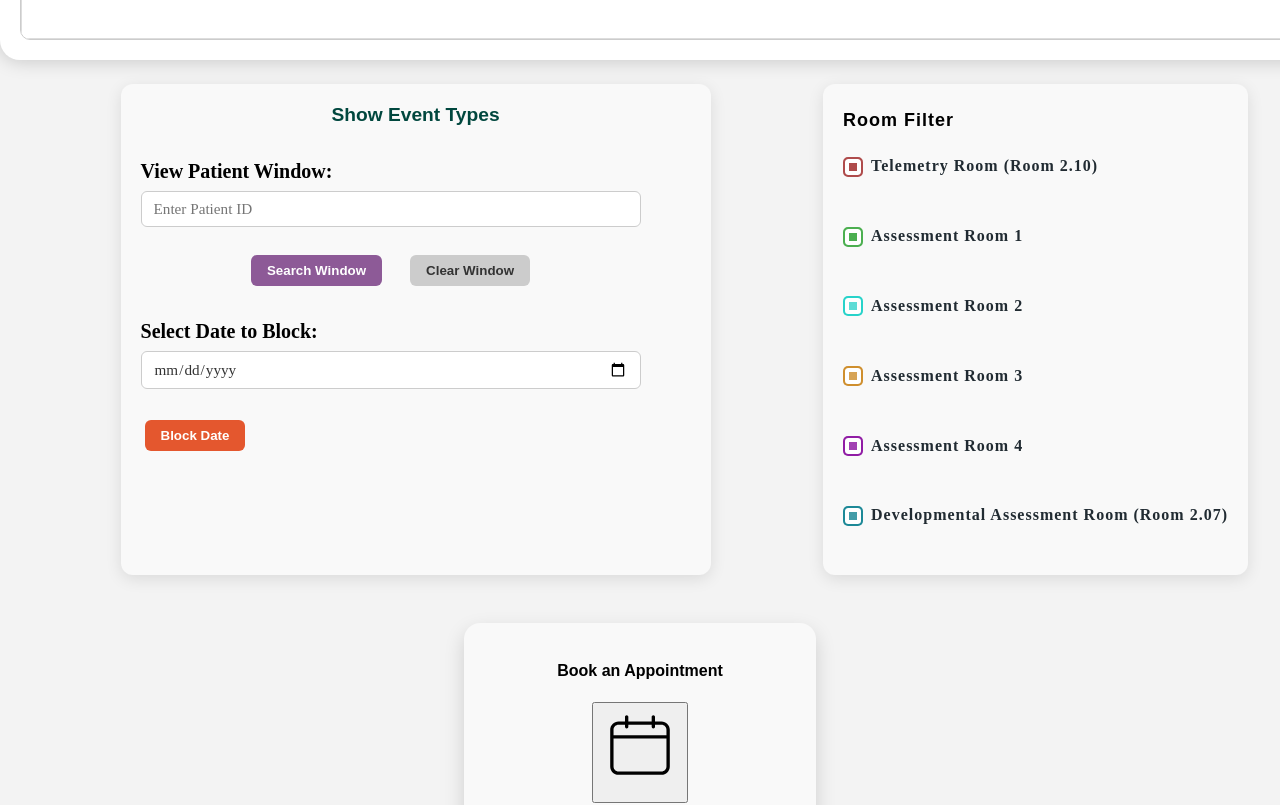
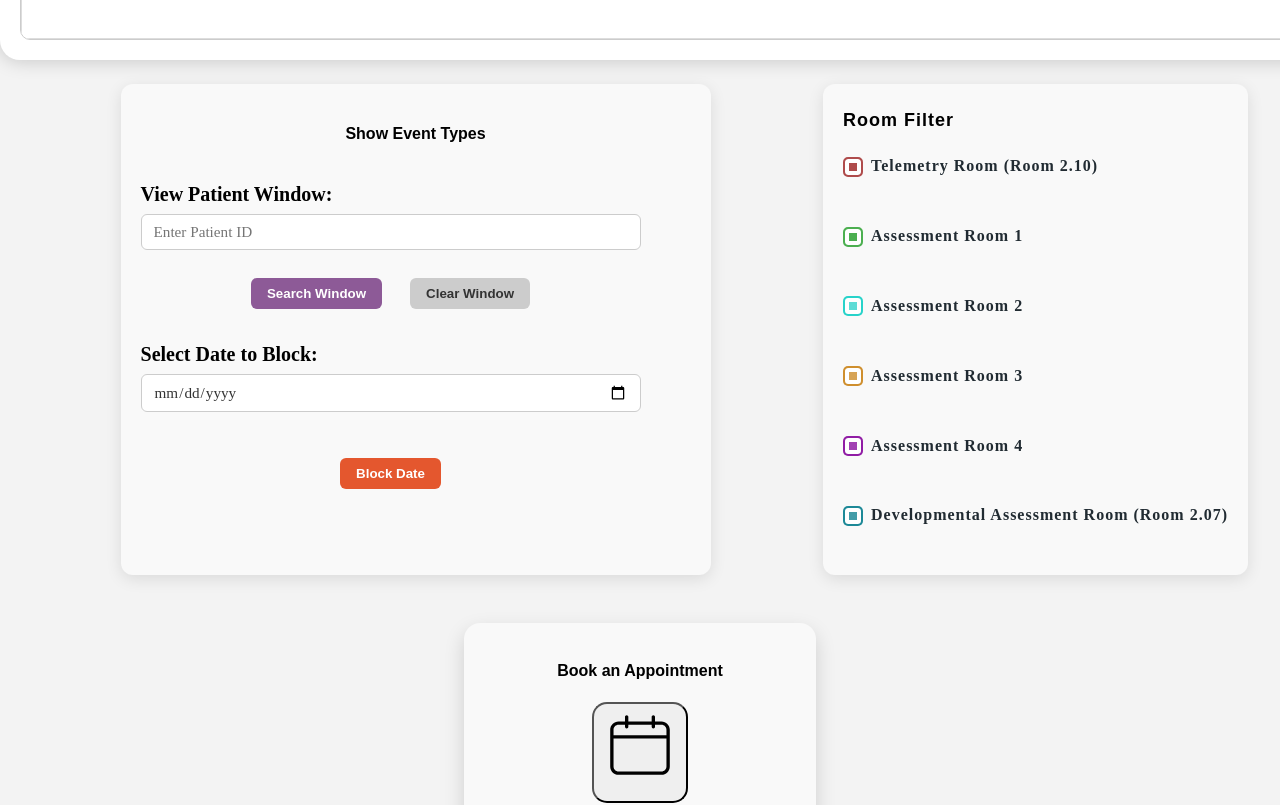
Before and after one commit to Aoibheannmangan/test-scheduler, a React (Create React App) app: page /calender in a window 1280 px wide. Shown: the part 760-1565 px from the top of the page. Built offline with nearby package versions, Linux system fonts and the light colour scheme; a web font is replaced by a local one.

Commit message:
Made button container rise and button sink when pressed

```diff
--- a/src/components/PopUp.css
+++ b/src/components/PopUp.css
@@ -84,12 +84,12 @@
 }
 
 .delete-button {
-    background-color: #fd3535;
+    background-color: #c01616;
     color: white;
 }
 
 .delete-button:hover {
-    background-color: rgb(126, 26, 26);
+    background-color: rgb(143, 33, 33);
 }
 
 .date-edit{
--- a/src/components/useAppointmentFilters.css
+++ b/src/components/useAppointmentFilters.css
@@ -27,7 +27,7 @@
   box-shadow: 0 8px 20px rgba(0, 0, 0, 0.15);
 }
 
-.floatChild h4 {
+.hild h4 {
   margin-top: 0;
   margin-bottom: 16px;
   color: #00473E;
--- a/src/pages/Calendar.css
+++ b/src/pages/Calendar.css
@@ -60,9 +60,17 @@
   box-shadow: 0 12px 24px rgba(0, 0, 0, 0.2);
 }
 
-.floatButton:active {
-  transform: translateY(-1px);
+.floatButton:hover {
+  transform: translateY(-4px);
   box-shadow: 0 6px 12px rgba(0, 0, 0, 0.15);
+}
+
+.appButton {
+  border-radius: 15px;
+}
+
+.appButton:active {
+  transform: translateY(4px);
 }
 
 /* Icon inside the button */
--- a/src/pages/Calendar.js
+++ b/src/pages/Calendar.js
@@ -550,10 +550,12 @@ const MyCalendar = () => {
                     onChange={handleDateChange}
                   />
                 </label>
-                <button
-                  onClick={handleBlockDate}
-                  className="block-button"
-                > Block Date</button>
+                <div className='button-row'>
+                  <button
+                    onClick={handleBlockDate}
+                    className="block-button"
+                  > Block Date</button>
+                </div>
               </div>
             </label>
             {/**DISPLAYS PATIENT WHEN SEARCHED IN WINDOW*/}
```
